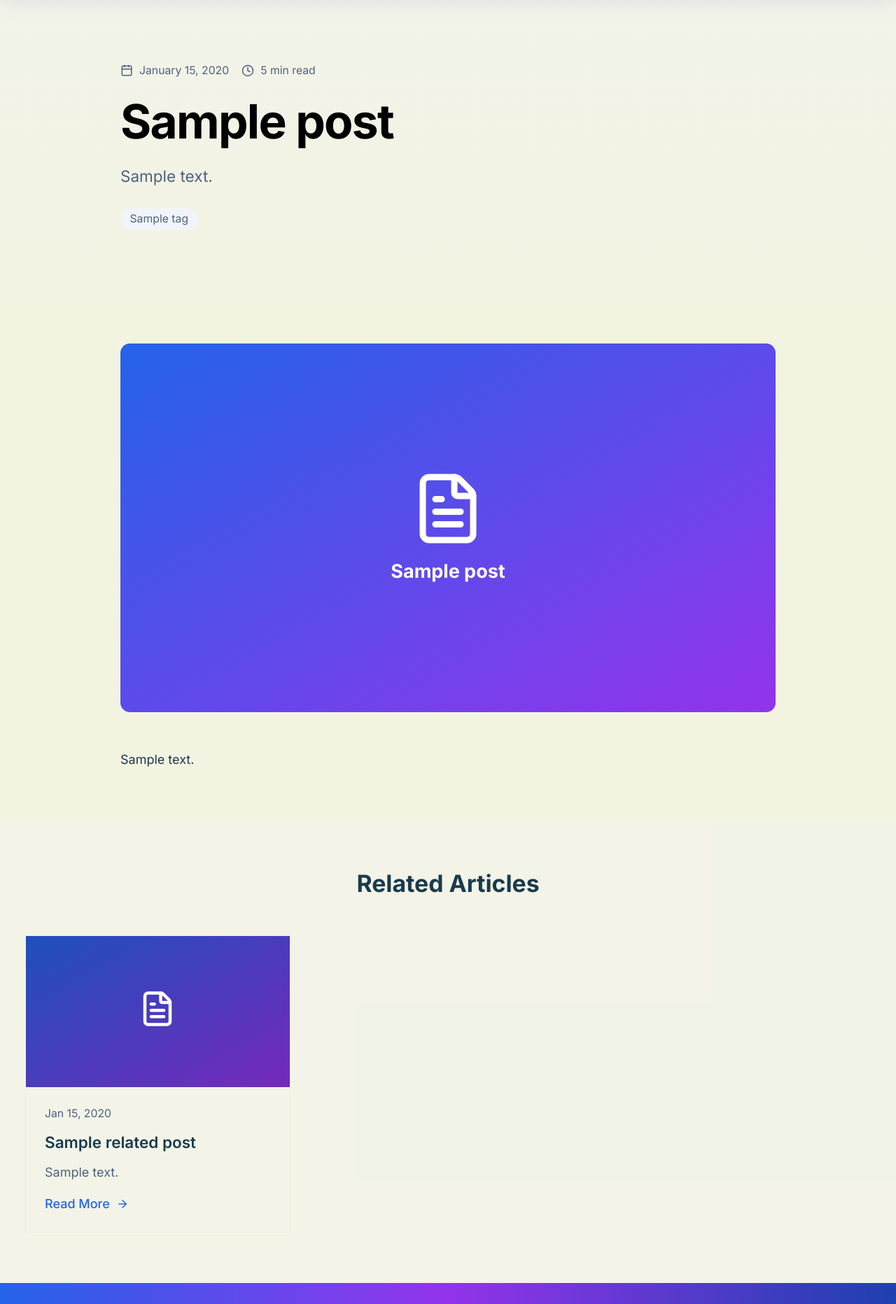
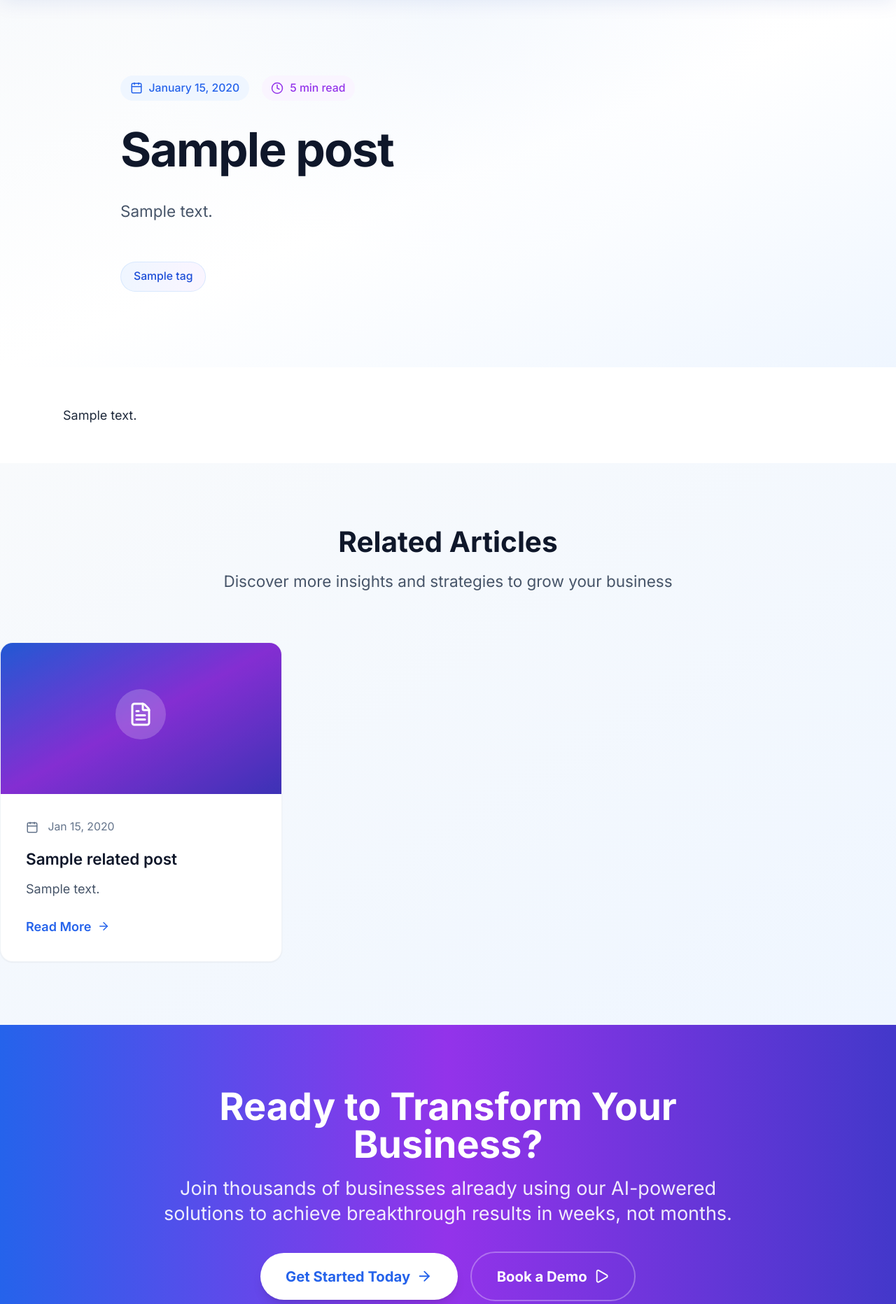
Before and after one commit to Social-Dots/social-dots-new, a Django app: template templates/core/blog_detail.html in a window 1280 px wide. Shown: the part 91-1955 px from the top of the page at 70% size. Run offline with Django 4.2, Linux system fonts and the light colour scheme; the template is opened without the code that fills it: most values are stand-ins (such as "Sample title", 1, 10 or a date in 2020); data that the repository does not hold is empty; parts of the project's set-up code (start-up, migrations or seed data) failed here and were passed over; some libraries are stand-ins or nearby versions.

Commit message:
blog detail page enhanced

```diff
--- a/core/templatetags/markdown_extras.py
+++ b/core/templatetags/markdown_extras.py
@@ -13,17 +13,24 @@ def markdown_format(text):
     if not text:
         return ""
 
-    # Configure markdown with extensions for proper heading conversion
+    # Configure markdown with enhanced extensions for readability
     md = markdown.Markdown(
         extensions=[
             'markdown.extensions.fenced_code',
             'markdown.extensions.tables',
             'markdown.extensions.toc',
             'markdown.extensions.codehilite',
+            'markdown.extensions.nl2br',
+            'markdown.extensions.attr_list',
+            'markdown.extensions.def_list',
+            'markdown.extensions.footnotes',
+            'markdown.extensions.md_in_html',
         ],
         extension_configs={
             'markdown.extensions.codehilite': {
-                'css_class': 'highlight'
+                'css_class': 'highlight',
+                'use_pygments': True,
+                'noclasses': False,
             }
         }
     )
--- a/templates/core/blog_detail.html
+++ b/templates/core/blog_detail.html
@@ -42,15 +42,49 @@
         display: block !important;
     }
     .article-content p {
-        margin-bottom: 1rem;
-        line-height: 1.7;
+        margin-bottom: 1.25rem;
+        line-height: 1.8;
+        font-size: 1.125rem;
+        color: var(--foreground);
+    }
+    .article-content p:first-of-type {
+        font-size: 1.25rem;
+        color: var(--muted-foreground);
+        margin-bottom: 2rem;
     }
     .article-content ul, .article-content ol {
-        margin-bottom: 1rem;
+        margin-bottom: 1.5rem;
         padding-left: 2rem;
     }
+    .article-content ul {
+        list-style-type: disc;
+    }
+    .article-content ul ul {
+        list-style-type: circle;
+        margin-bottom: 0.5rem;
+    }
+    .article-content ol {
+        list-style-type: decimal;
+    }
+    .article-content ol ol {
+        list-style-type: lower-alpha;
+        margin-bottom: 0.5rem;
+    }
     .article-content li {
-        margin-bottom: 0.5rem;
+        margin-bottom: 0.75rem;
+        line-height: 1.6;
+        position: relative;
+    }
+    .article-content li::before {
+        color: var(--accent);
+        font-weight: 600;
+    }
+    .article-content ul li::marker {
+        color: var(--accent);
+    }
+    .article-content ol li::marker {
+        color: var(--primary);
+        font-weight: 600;
     }
     .article-content blockquote {
         border-left: 4px solid var(--accent);
@@ -77,49 +111,86 @@
         background: none;
         padding: 0;
     }
+    .article-content strong {
+        font-weight: 600;
+        color: var(--primary);
+    }
+    .article-content em {
+        font-style: italic;
+        color: var(--muted-foreground);
+    }
+    .article-content hr {
+        border: none;
+        height: 2px;
+        background: linear-gradient(90deg, transparent, var(--accent), transparent);
+        margin: 3rem 0;
+    }
+    .article-content table {
+        width: 100%;
+        border-collapse: collapse;
+        margin: 2rem 0;
+        border-radius: 0.5rem;
+        overflow: hidden;
+        box-shadow: 0 4px 6px -1px rgba(0, 0, 0, 0.1);
+    }
+    .article-content th,
+    .article-content td {
+        padding: 1rem;
+        text-align: left;
+        border-bottom: 1px solid rgba(39, 84, 138, 0.1);
+    }
+    .article-content th {
+        background: rgba(39, 84, 138, 0.05);
+        font-weight: 600;
+        color: var(--primary);
+    }
+    .article-content tr:hover {
+        background: rgba(39, 84, 138, 0.02);
+    }
 </style>
 {% endblock %}
 
 {% block content %}
 <!-- Blog Post Hero Section -->
-<section class="relative overflow-hidden bg-gradient-to-b from-muted/30 to-background">
-    <div class="max-w-4xl mx-auto px-4 sm:px-6 lg:px-8 py-20">
-        <div class="space-y-6">
+<section class="relative overflow-hidden bg-gradient-to-br from-slate-50 via-white to-blue-50">
+    <div class="absolute inset-0 bg-[radial-gradient(ellipse_at_top,_var(--tw-gradient-stops))] from-blue-100/20 via-transparent to-transparent"></div>
+    <div class="relative max-w-4xl mx-auto px-4 sm:px-6 lg:px-8 py-24">
+        <div class="space-y-8">
             <!-- Post Meta -->
-            <div class="flex items-center space-x-4 text-sm text-muted-foreground">
-                <div class="flex items-center space-x-2">
+            <div class="flex items-center flex-wrap gap-4 text-sm">
+                <div class="flex items-center space-x-2 text-blue-600 bg-blue-50 px-3 py-1.5 rounded-full">
                     <i data-lucide="calendar" class="w-4 h-4"></i>
-                    <span>{{ post.published_at|date:"F d, Y" }}</span>
+                    <span class="font-medium">{{ post.published_at|date:"F d, Y" }}</span>
                 </div>
                 {% if post.author %}
-                <div class="flex items-center space-x-2">
+                <div class="flex items-center space-x-2 text-slate-600 bg-slate-50 px-3 py-1.5 rounded-full">
                     <i data-lucide="user" class="w-4 h-4"></i>
-                    <span>{{ post.author.get_full_name|default:post.author.username }}</span>
+                    <span class="font-medium">{{ post.author.get_full_name|default:post.author.username }}</span>
                 </div>
                 {% endif %}
-                <div class="flex items-center space-x-2">
+                <div class="flex items-center space-x-2 text-purple-600 bg-purple-50 px-3 py-1.5 rounded-full">
                     <i data-lucide="clock" class="w-4 h-4"></i>
-                    <span>5 min read</span>
+                    <span class="font-medium">5 min read</span>
                 </div>
             </div>
 
             <!-- Post Title -->
-            <h1 class="text-4xl md:text-5xl lg:text-6xl font-bold tracking-tight">
+            <h1 class="text-4xl md:text-5xl lg:text-6xl font-bold tracking-tight text-slate-900 leading-tight">
                 {{ post.title }}
             </h1>
 
             <!-- Post Excerpt -->
             {% if post.excerpt %}
-            <p class="text-xl text-muted-foreground leading-relaxed">
+            <p class="text-xl text-slate-600 leading-relaxed max-w-3xl">
                 {{ post.excerpt }}
             </p>
             {% endif %}
 
             <!-- Post Tags -->
             {% if post.tags %}
-            <div class="flex flex-wrap gap-2">
+            <div class="flex flex-wrap gap-2 pt-4">
                 {% for tag in post.tags %}
-                <span class="px-3 py-1 bg-muted text-muted-foreground text-sm rounded-full">
+                <span class="px-4 py-2 bg-gradient-to-r from-blue-50 to-purple-50 text-blue-700 text-sm font-medium rounded-full border border-blue-200/50">
                     {{ tag }}
                 </span>
                 {% endfor %}
@@ -130,63 +201,61 @@
 </section>
 
 <!-- Blog Post Content -->
-<article class="py-16 bg-background">
-    <div class="max-w-4xl mx-auto px-4 sm:px-6 lg:px-8">
-        <div class="prose prose-lg max-w-none">
-            <!-- Featured Image Placeholder -->
-            <div class="mb-12">
-                <div class="aspect-video bg-gradient-to-br from-blue-600 to-purple-600 rounded-xl flex items-center justify-center">
-                    <div class="text-white text-center">
-                        <i data-lucide="{% if 'ai' in post.title.lower %}brain-circuit{% elif 'marketing' in post.title.lower %}megaphone{% elif 'strategy' in post.title.lower %}target{% elif 'salesforce' in post.title.lower %}database{% else %}file-text{% endif %}" class="w-24 h-24 mb-4 mx-auto"></i>
-                        <h3 class="text-2xl font-bold">{{ post.title }}</h3>
-                    </div>
+
+    <div class="bg-white max-w-7xl mx-auto px-4 sm:px-6 lg:px-8">
+
+            <!-- Article Content -->
+            <div class="px-8 py-12 lg:px-12">
+                <div class="article-content text-slate-800 leading-relaxed">
+                    {{ post.content|markdown_format|safe }}
                 </div>
             </div>
 
-            <!-- Article Content -->
-            <div class="article-content text-foreground">
-                        {{ post.content|markdown_format|safe }}
-                    </div>
-        </div>
     </div>
-</article>
+
 
 <!-- Related Posts Section -->
 {% if related_posts %}
-<section class="py-16 bg-muted/20">
-    <div class="max-w-7xl mx-auto px-4 sm:px-6 lg:px-8">
-        <h2 class="text-3xl font-bold text-foreground mb-12 text-center">Related Articles</h2>
+<section class="py-20 bg-gradient-to-br from-slate-50 to-blue-50">
+    {% comment %} <div class="max-w-7xl mx-auto px-4 sm:px-6 lg:px-8"> {% endcomment %}
+        <div class="text-center mb-16">
+            <h2 class="text-4xl font-bold text-slate-900 mb-4">Related Articles</h2>
+            <p class="text-xl text-slate-600 max-w-2xl mx-auto">Discover more insights and strategies to grow your business</p>
+        </div>
 
         <div class="grid grid-cols-1 md:grid-cols-3 gap-8">
             {% for related_post in related_posts %}
-            <article class="card-modern overflow-hidden group">
+            <article class="group bg-white rounded-2xl shadow-sm border border-slate-200/50 overflow-hidden hover:shadow-xl transition-all duration-300 hover:-translate-y-1">
                 <!-- Post Image Placeholder -->
-                <div class="h-48 bg-gradient-to-br from-blue-600 to-purple-600 flex items-center justify-center relative overflow-hidden">
-                    <div class="absolute inset-0 bg-black/20 group-hover:bg-black/10 transition-colors"></div>
+                <div class="h-48 bg-gradient-to-br from-blue-600 via-purple-600 to-indigo-700 flex items-center justify-center relative overflow-hidden">
+                    <div class="absolute inset-0 bg-black/10 group-hover:bg-black/5 transition-colors"></div>
                     <div class="relative z-10 text-white text-center">
-                        <i data-lucide="{% if 'ai' in related_post.title.lower %}brain-circuit{% elif 'marketing' in related_post.title.lower %}megaphone{% elif 'strategy' in related_post.title.lower %}target{% elif 'salesforce' in related_post.title.lower %}database{% else %}file-text{% endif %}" class="w-12 h-12 mb-2 mx-auto"></i>
+                        <div class="w-16 h-16 mx-auto mb-3 bg-white/20 rounded-full flex items-center justify-center backdrop-blur-sm">
+                            <i data-lucide="{% if 'ai' in related_post.title.lower %}brain-circuit{% elif 'marketing' in related_post.title.lower %}megaphone{% elif 'strategy' in related_post.title.lower %}target{% elif 'salesforce' in related_post.title.lower %}database{% else %}file-text{% endif %}" class="w-8 h-8 text-white"></i>
+                        </div>
                     </div>
                 </div>
 
                 <!-- Post Content -->
-                <div class="p-6">
+                <div class="p-8">
                     <!-- Post Meta -->
-                    <div class="flex items-center space-x-4 text-sm text-muted-foreground mb-3">
+                    <div class="flex items-center space-x-3 text-sm text-slate-500 mb-4">
+                        <i data-lucide="calendar" class="w-4 h-4"></i>
                         <span>{{ related_post.published_at|date:"M d, Y" }}</span>
                     </div>
 
                     <!-- Post Title -->
-                    <h3 class="text-xl font-semibold text-foreground mb-3 group-hover:text-blue-600 transition-colors">
+                    <h3 class="text-xl font-semibold text-slate-900 mb-3 group-hover:text-blue-600 transition-colors line-clamp-2">
                         <a href="/blog/{{ related_post.slug }}/">{{ related_post.title }}</a>
                     </h3>
 
                     <!-- Post Excerpt -->
-                    <p class="text-muted-foreground mb-4">
-                        {{ related_post.excerpt|default:related_post.content|striptags|truncatewords:20 }}
+                    <p class="text-slate-600 mb-6 line-clamp-3">
+                        {{ related_post.excerpt|default:related_post.content|striptags|truncatewords:25 }}
                     </p>
 
                     <!-- Read More Link -->
-                    <a href="/blog/{{ related_post.slug }}/" class="inline-flex items-center text-blue-600 hover:text-blue-700 font-medium transition-colors">
+                    <a href="/blog/{{ related_post.slug }}/" class="inline-flex items-center text-blue-600 hover:text-blue-700 font-semibold transition-colors group">
                         Read More
                         <i data-lucide="arrow-right" class="w-4 h-4 ml-2 group-hover:translate-x-1 transition-transform"></i>
                     </a>
@@ -199,24 +268,42 @@
 {% endif %}
 
 <!-- CTA Section -->
-<section class="py-16 bg-gradient-to-r from-blue-600 via-purple-600 to-blue-800">
+<section class="py-20 bg-gradient-to-r from-blue-600 via-purple-600 to-indigo-700">
     <div class="max-w-4xl mx-auto px-4 sm:px-6 lg:px-8 text-center">
         <div class="space-y-8">
-            <h2 class="text-3xl md:text-4xl font-bold text-white">
-                Ready to Apply These Insights?
-            </h2>
-            <p class="text-xl text-blue-100 leading-relaxed">
-                Let's discuss how these strategies can be tailored to your specific business needs and goals.
-            </p>
+            <div class="space-y-4">
+                <h2 class="text-4xl md:text-5xl font-bold text-white leading-tight">
+                    Ready to Transform Your Business?
+                </h2>
+                <p class="text-xl md:text-2xl text-white/90 max-w-3xl mx-auto leading-relaxed">
+                    Join thousands of businesses already using our AI-powered solutions to achieve breakthrough results in weeks, not months.
+                </p>
+            </div>
+
             <div class="flex flex-col sm:flex-row gap-4 justify-center items-center">
-                <a href="/contact/" class="inline-flex items-center px-8 py-4 bg-white text-blue-600 font-semibold rounded-lg hover:bg-gray-50 transition-all hover:scale-105 shadow-xl">
-                    <i data-lucide="calendar" class="w-5 h-5 mr-2"></i>
-                    Schedule Consultation
+                <a href="/contact/" class="inline-flex items-center justify-center px-8 py-4 bg-white text-blue-600 font-bold text-lg rounded-full hover:bg-slate-50 transition-all duration-300 shadow-lg hover:shadow-xl transform hover:-translate-y-1">
+                    Get Started Today
+                    <i data-lucide="arrow-right" class="w-5 h-5 ml-2 group-hover:translate-x-1 transition-transform"></i>
                 </a>
-                <a href="/services/" class="inline-flex items-center px-8 py-4 border-2 border-white text-white font-semibold rounded-lg hover:bg-white hover:text-blue-600 transition-all">
-                    <i data-lucide="arrow-right" class="w-5 h-5 mr-2"></i>
-                    Explore Services
+                <a href="/demo/" class="inline-flex items-center justify-center px-8 py-4 bg-transparent border-2 border-white/30 text-white font-bold text-lg rounded-full hover:bg-white/10 transition-all duration-300">
+                    Book a Demo
+                    <i data-lucide="play" class="w-5 h-5 ml-2"></i>
                 </a>
+            </div>
+
+            <div class="flex items-center justify-center space-x-8 text-white/70">
+                <div class="flex items-center space-x-2">
+                    <i data-lucide="check-circle" class="w-5 h-5"></i>
+                    <span>30-day free trial</span>
+                </div>
+                <div class="flex items-center space-x-2">
+                    <i data-lucide="users" class="w-5 h-5"></i>
+                    <span>24/7 support</span>
+                </div>
+                <div class="flex items-center space-x-2">
+                    <i data-lucide="shield" class="w-5 h-5"></i>
+                    <span>Enterprise security</span>
+                </div>
             </div>
         </div>
     </div>
```
